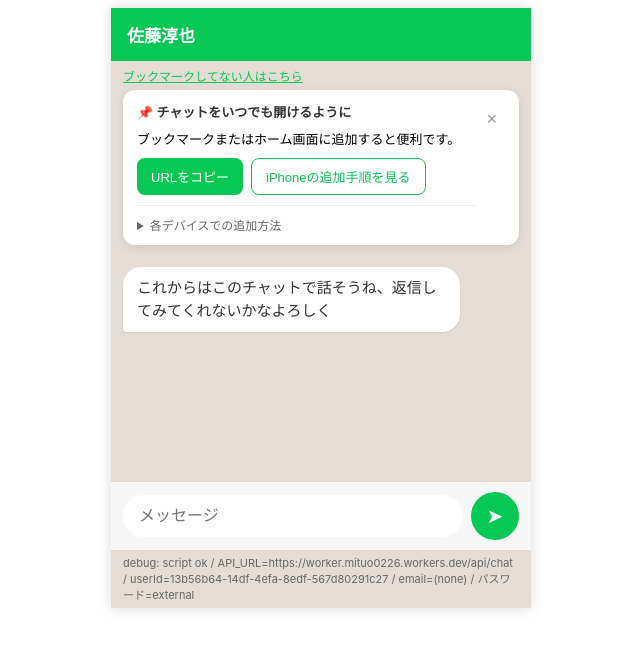
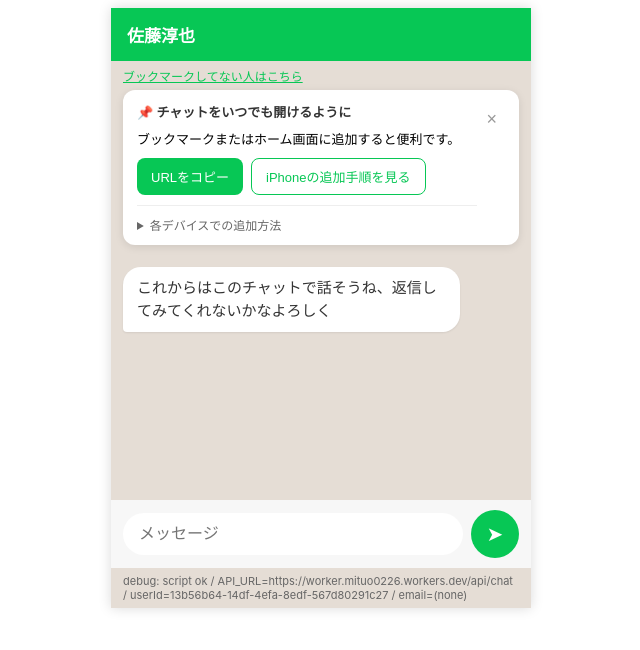
Before and after one commit to mituo0226/my-worker, a website: page public/embed.html in a window 1280 px wide. Shown: the whole page, without its empty margins (319-959 px from the left). Drawn offline with Linux system fonts and the light colour scheme; no server answers.

Commit message:
パスワード

```diff
--- a/public/embed.html
+++ b/public/embed.html
@@ -378,7 +378,7 @@
     (nickname ? " / nickname=" + nickname : "") +
     (email ? " / email=" + (email.length > 20 ? email.slice(0, 17) + "..." : email) : " / email=(none)") +
     (hasExternalUid ? " / ログインID=" + externalUid : "") +
-    " / パスワード=" + (hasExternalUpass ? externalUpass : "external");
+    (hasExternalUpass ? " / パスワード=" + externalUpass : "");
 
 })();
 </script>
```
